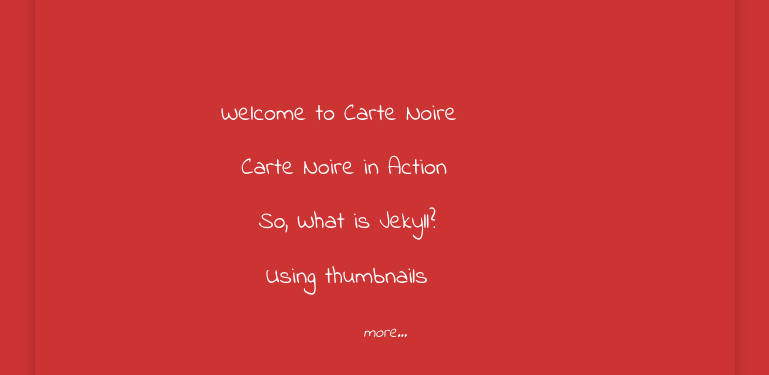
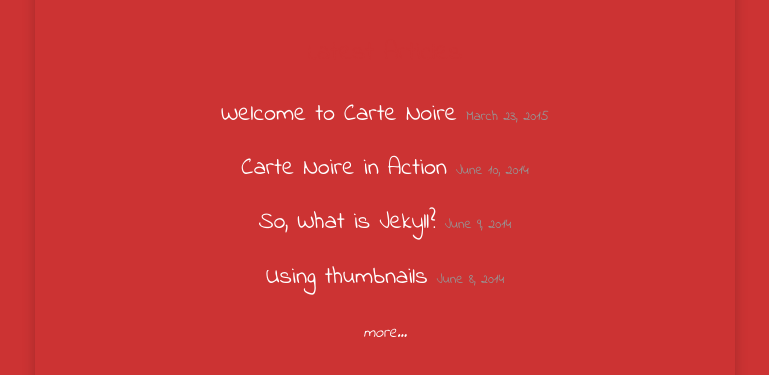
Before and after one commit to maria-navarro-castro/roguelinguist.github.io, a Jekyll site: the page built from index2.html, in a window 1280 px wide. Shown: the part 501-876 px from the top of the page, without its empty margins (255-1024 px from the left). Built offline with Jekyll 4.4.1, drawn with Linux system fonts in a browser that asks for light colours; nearby versions of some CDN libraries.

Commit message:
color change3

```diff
--- a/css/style.scss
+++ b/css/style.scss
@@ -329,7 +329,7 @@
 					font-size: 14px;
 					margin-top: -10px;
 					padding-top: 0px;
-					color: $red;
+					color: $light-medium;
 				}
 
 			}
```
